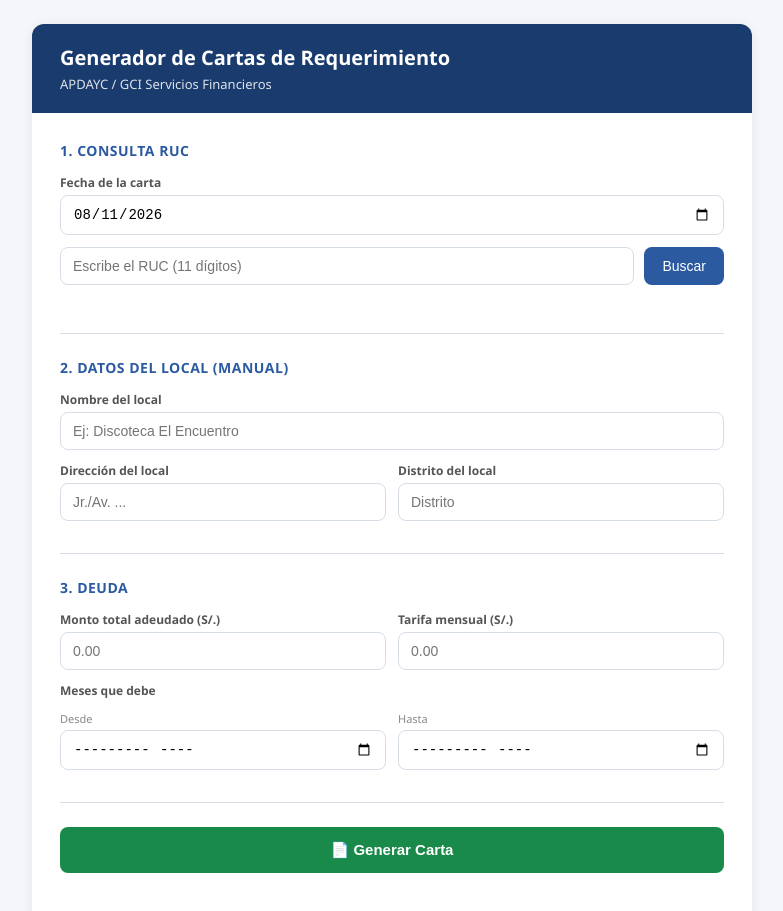
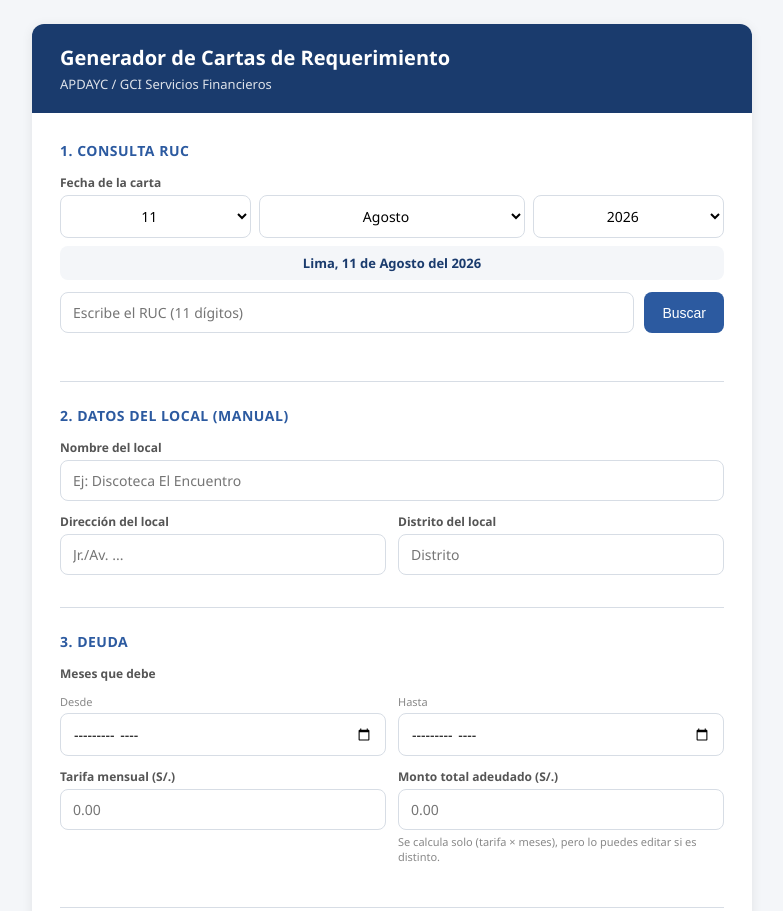
Before and after one commit to nwebstudio/Cartas-Gci, a plain HTML site: page frontend/index.html in a window 1280 px wide. Shown: the top 911 px of the page, without its empty margins (248-1031 px from the left). Drawn offline with Linux system fonts and the light colour scheme.

Commit message:
Update index.html

```diff
--- a/frontend/index.html
+++ b/frontend/index.html
@@ -2,7 +2,7 @@
 <html lang="es">
 <head>
 <meta charset="UTF-8" />
-<meta name="viewport" content="width=device-width, initial-scale=1.0" />
+<meta name="viewport" content="width=device-width, initial-scale=1.0, maximum-scale=1.0, user-scalable=no" />
 <title>Generador de Cartas - APDAYC / GCI</title>
 <style>
   :root {
@@ -13,12 +13,22 @@
     --exito: #1a8a4a;
   }
   * { box-sizing: border-box; }
+  html, body {
+    touch-action: pan-x pan-y;
+  }
   body {
     font-family: 'Segoe UI', Arial, sans-serif;
     background: var(--gris);
     margin: 0;
     padding: 24px;
     color: #222;
+    -webkit-user-select: none;
+    user-select: none;
+    -webkit-touch-callout: none;
+  }
+  input, textarea, select {
+    -webkit-user-select: auto;
+    user-select: auto;
   }
   .contenedor {
     max-width: 720px;
@@ -59,8 +69,10 @@
     border: 1px solid var(--borde);
     border-radius: 8px;
     font-size: 14px;
+    font-family: inherit;
+    background: white;
   }
-  input:focus { outline: 2px solid var(--azul-claro); border-color: transparent; }
+  input:focus, select:focus { outline: 2px solid var(--azul-claro); border-color: transparent; }
   button {
     background: var(--azul-claro);
     color: white;
@@ -79,6 +91,11 @@
     gap: 12px;
     margin-top: 12px;
   }
+  .grid3 {
+    display: grid;
+    grid-template-columns: 1fr 1.4fr 1fr;
+    gap: 8px;
+  }
   label {
     display: block;
     font-size: 12px;
@@ -87,6 +104,21 @@
     margin-bottom: 4px;
   }
   .campo { margin-bottom: 12px; }
+  .select-centrado {
+    text-align: center;
+    text-align-last: center;
+    -moz-text-align-last: center;
+  }
+  .preview {
+    text-align: center;
+    font-size: 13px;
+    font-weight: 600;
+    color: var(--azul);
+    background: var(--gris);
+    border-radius: 8px;
+    padding: 8px;
+    margin-top: 8px;
+  }
   .datos-ruc {
     background: #eef4ff;
     border-radius: 8px;
@@ -135,10 +167,15 @@
       <h2>1. Consulta RUC</h2>
       <div class="campo">
         <label>Fecha de la carta</label>
-        <input type="date" id="fecha" />
+        <div class="grid3">
+          <select id="fecha_dia" class="select-centrado"></select>
+          <select id="fecha_mes" class="select-centrado"></select>
+          <select id="fecha_anio" class="select-centrado"></select>
+        </div>
+        <div class="preview" id="previewFecha"></div>
       </div>
       <div class="fila-ruc">
-        <input type="text" id="ruc" placeholder="Escribe el RUC (11 dígitos)" maxlength="11" />
+        <input type="text" id="ruc" placeholder="Escribe el RUC (11 dígitos)" maxlength="11" inputmode="numeric" />
         <button id="btnBuscar">Buscar</button>
       </div>
       <div class="mensaje" id="mensajeRuc"></div>
@@ -175,16 +212,6 @@
 
     <div class="seccion">
       <h2>3. Deuda</h2>
-      <div class="grid2">
-        <div class="campo">
-          <label>Monto total adeudado (S/.)</label>
-          <input type="number" step="0.01" id="montot" placeholder="0.00" />
-        </div>
-        <div class="campo">
-          <label>Tarifa mensual (S/.)</label>
-          <input type="number" step="0.01" id="monto_mensual" placeholder="0.00" />
-        </div>
-      </div>
       <div class="campo">
         <label>Meses que debe</label>
         <div class="grid2">
@@ -199,6 +226,17 @@
         </div>
         <p id="previewMeses" style="font-size:12px; color:#555; margin-top:6px;"></p>
       </div>
+      <div class="grid2">
+        <div class="campo">
+          <label>Tarifa mensual (S/.)</label>
+          <input type="number" step="0.01" id="monto_mensual" placeholder="0.00" inputmode="decimal" />
+        </div>
+        <div class="campo">
+          <label>Monto total adeudado (S/.)</label>
+          <input type="number" step="0.01" id="montot" placeholder="0.00" inputmode="decimal" />
+          <p style="font-size:11px; color:#888; margin-top:4px;">Se calcula solo (tarifa × meses), pero lo puedes editar si es distinto.</p>
+        </div>
+      </div>
     </div>
 
     <button class="btn-generar" id="btnGenerar">📄 Generar Carta</button>
@@ -212,15 +250,76 @@ let datosRucActuales = null;
 const $ = (id) => document.getElementById(id);
 
 const MESES_ABREV = ["ENE","FEB","MAR","ABR","MAY","JUN","JUL","AGO","SEP","OCT","NOV","DIC"];
+const MESES_LARGO = ["Enero","Febrero","Marzo","Abril","Mayo","Junio","Julio","Agosto","Septiembre","Octubre","Noviembre","Diciembre"];
 
-// Convierte "2026-07" -> "JUL 2026"
+// --- Selector de fecha personalizado (día / mes / año) ---
+function inicializarSelectorFecha() {
+  const hoy = new Date();
+  const selDia = $("fecha_dia");
+  const selMes = $("fecha_mes");
+  const selAnio = $("fecha_anio");
+
+  for (let d = 1; d <= 31; d++) {
+    const op = document.createElement("option");
+    op.value = d;
+    op.textContent = String(d).padStart(2, "0");
+    selDia.appendChild(op);
+  }
+
+  MESES_LARGO.forEach((m, i) => {
+    const op = document.createElement("option");
+    op.value = i;
+    op.textContent = m;
+    selMes.appendChild(op);
+  });
+
+  const anioActual = hoy.getFullYear();
+  for (let a = anioActual - 1; a <= anioActual + 2; a++) {
+    const op = document.createElement("option");
+    op.value = a;
+    op.textContent = a;
+    selAnio.appendChild(op);
+  }
+
+  selDia.value = hoy.getDate();
+  selMes.value = hoy.getMonth();
+  selAnio.value = anioActual;
+
+  actualizarPreviewFecha();
+  [selDia, selMes, selAnio].forEach(s => s.addEventListener("change", actualizarPreviewFecha));
+}
+
+function actualizarPreviewFecha() {
+  const dia = String($("fecha_dia").value).padStart(2, "0");
+  const mesIdx = Number($("fecha_mes").value);
+  const anio = $("fecha_anio").value;
+  $("previewFecha").textContent = `Lima, ${dia} de ${MESES_LARGO[mesIdx]} del ${anio}`;
+}
+
+function obtenerFechaISO() {
+  const dia = String($("fecha_dia").value).padStart(2, "0");
+  const mes = String(Number($("fecha_mes").value) + 1).padStart(2, "0");
+  const anio = $("fecha_anio").value;
+  return `${anio}-${mes}-${dia}`;
+}
+
+inicializarSelectorFecha();
+
+// --- Meses que debe ---
 function formatearMesAnio(valorMonth) {
   if (!valorMonth) return "";
   const [anio, mes] = valorMonth.split("-").map(Number);
   return `${MESES_ABREV[mes - 1]} ${anio}`;
 }
 
-// Arma el texto final: "JUL 2026 HASTA AGO 2026"
+function contarMeses(valorDesde, valorHasta) {
+  if (!valorDesde || !valorHasta) return 0;
+  const [aD, mD] = valorDesde.split("-").map(Number);
+  const [aH, mH] = valorHasta.split("-").map(Number);
+  const total = (aH - aD) * 12 + (mH - mD) + 1;
+  return total > 0 ? total : 0;
+}
+
 function construirTextoMeses() {
   const desde = formatearMesAnio($("mes_desde").value);
   const hasta = formatearMesAnio($("mes_hasta").value);
@@ -229,11 +328,24 @@ function construirTextoMeses() {
   return texto;
 }
 
-$("mes_desde").addEventListener("change", construirTextoMeses);
-$("mes_hasta").addEventListener("change", construirTextoMeses);
+// --- Cálculo automático del monto total (tarifa × cantidad de meses) ---
+function calcularMontoTotal() {
+  const tarifa = parseFloat($("monto_mensual").value);
+  const cantidadMeses = contarMeses($("mes_desde").value, $("mes_hasta").value);
 
-// Precarga la fecha de hoy por defecto (el usuario puede cambiarla)
-$("fecha").valueAsDate = new Date();
+  if (!isNaN(tarifa) && cantidadMeses > 0) {
+    $("montot").value = (tarifa * cantidadMeses).toFixed(2);
+  }
+}
+
+function actualizarTodo() {
+  construirTextoMeses();
+  calcularMontoTotal();
+}
+
+$("mes_desde").addEventListener("change", actualizarTodo);
+$("mes_hasta").addEventListener("change", actualizarTodo);
+$("monto_mensual").addEventListener("input", calcularMontoTotal);
 
 $("btnBuscar").addEventListener("click", async () => {
   const ruc = $("ruc").value.trim();
@@ -266,8 +378,6 @@ $("btnBuscar").addEventListener("click", async () => {
     $("datosRuc").classList.add("visible");
     $("avisoMock").style.display = data._mock ? "block" : "none";
 
-    // Persona natural (RUC 10): el local suele coincidir con el domicilio fiscal.
-    // Se auto-llena como ayuda, pero lo puedes editar si el local es distinto.
     if (data.es_persona_natural) {
       $("direccion_local").value = data.direccion_df;
       $("distrito_local").value = data.distrito_df;
@@ -303,7 +413,7 @@ $("btnGenerar").addEventListener("click", async () => {
   const direccion_local = $("direccion_local").value.trim();
   const distrito_local = $("distrito_local").value.trim();
   const meses_debe = construirTextoMeses();
-  const fecha = $("fecha").value;
+  const fecha = obtenerFechaISO();
 
   if (!montot || !monto_mensual || !local || !direccion_local || !distrito_local || !meses_debe || !fecha) {
     msj.textContent = "❌ Completa todos los campos antes de generar.";
```
